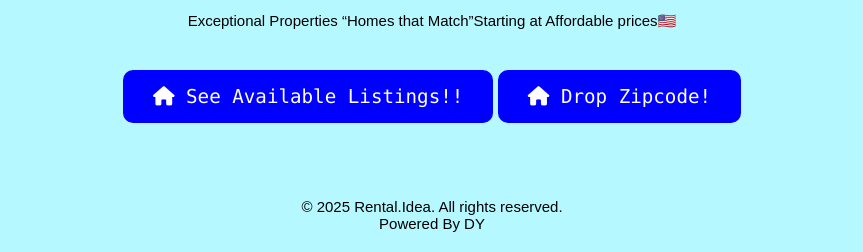
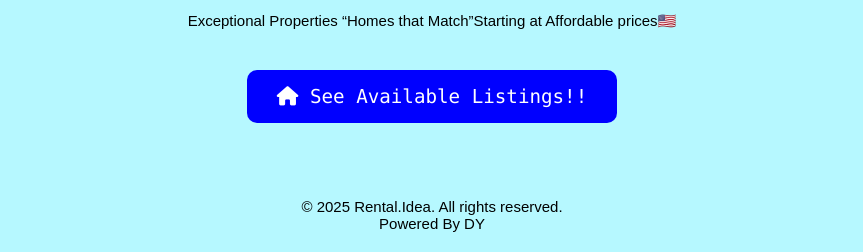
Before and after one commit to susil6789/Houses-For-Rent, a plain HTML site: page index.html in a window 1280 px wide. Shown: the part 635-887 px from the top of the page, without its empty margins (208-1071 px from the left). Drawn offline with Linux system fonts and the light colour scheme.

Commit message:
index.html

```diff
--- a/index.html
+++ b/index.html
@@ -111,7 +111,6 @@
       <h2 style="font-size:23px; text-style=bold; ">VIEW Affordable Homes<br> RENT IN YOUR AREA</h2>
       <p>Exceptional Properties “Homes that Match”Starting at Affordable prices🇺🇸 </p>
       <a href="https://www.chd93jds.com/2CWDGR2/3QQG7/" class="button"><i class="fas fa-home"></i> See Available Listings!! </a>
-      <a href="https://www.chd93jds.com/2CWDGR2/3QQG7/" class="button"><i class="fas fa-home"></i> Drop Zipcode!  </a>
     </header>
   </div>
   <footer>
```
